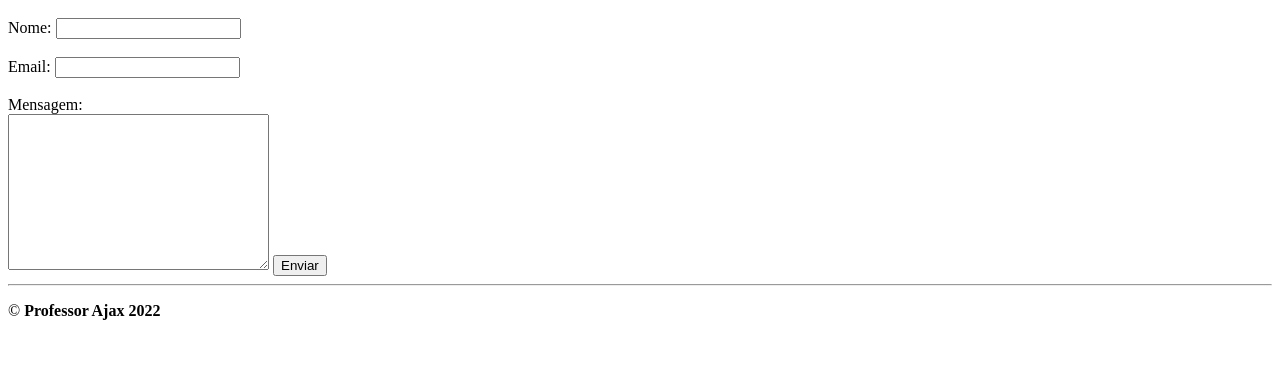
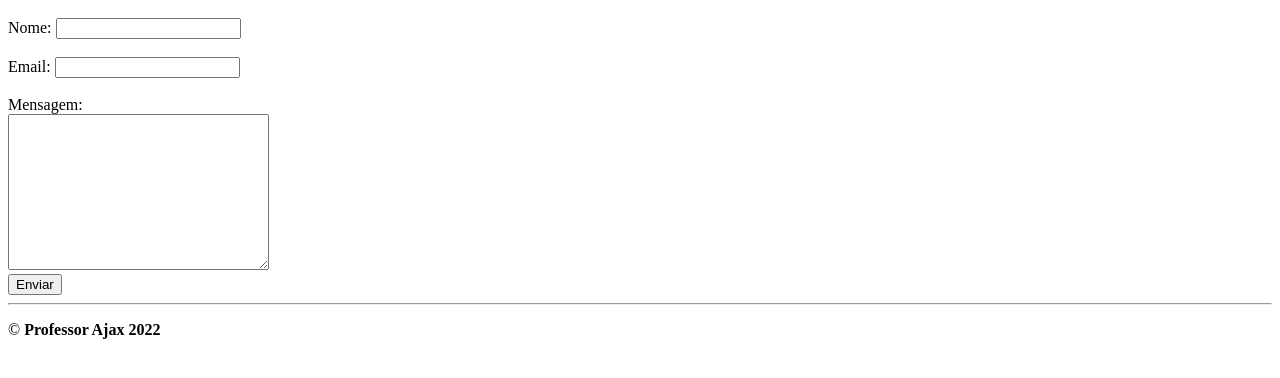
Before and after one commit to Y-Figos/profcode, a plain HTML site: page contato.html in a window 1280 px wide. Shown: the part 178-556 px from the top of the page. Drawn offline with Linux system fonts and the light colour scheme.

```diff
--- a/contato.html
+++ b/contato.html
@@ -27,7 +27,7 @@
             <br>
             <label for="txtmsg">Mensagem:</label>
             <br>
-            <textarea name="txtmsg" id="" cols="30" rows="10"></textarea>
+            <textarea name="txtmsg" id="" cols="30" rows="10"></textarea><br>
             <button type="submit">Enviar</button>
         </form>
     </main>
```
